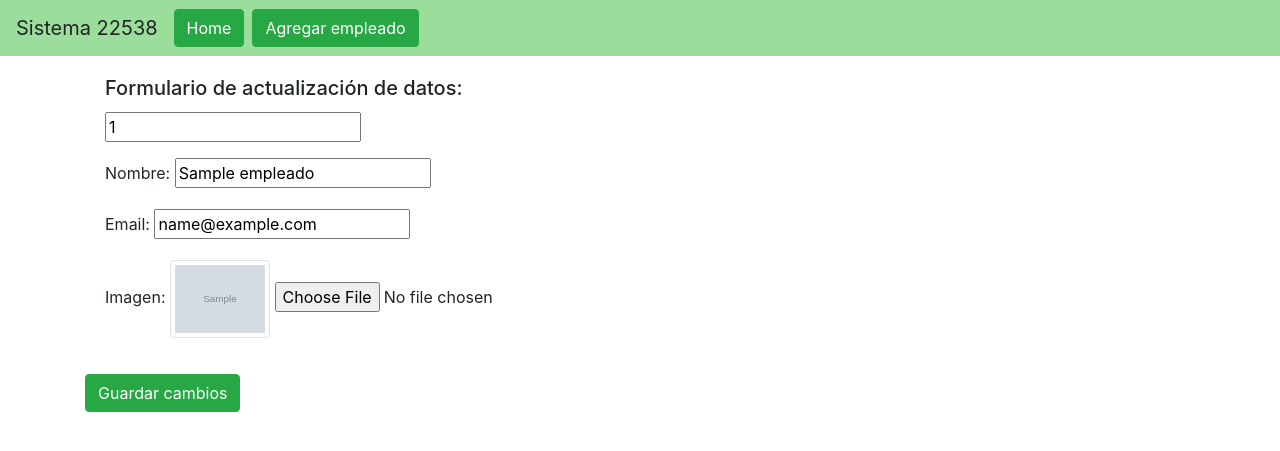
After one commit to Denise-E/Sistema_comision22538, a Flask app: page /edit/1 in a window 1280 px wide. The commit adds this page. Shown: the top 451 px of the page. Run offline with Flask 2, Linux system fonts and the light colour scheme; tables that the repository leaves empty or names only in its code hold one stand-in row (values such as "Sample post"); grey boxes marked "Sample" are stand-in pictures; some libraries are stand-ins or nearby versions.

Commit message:
Finalizando CRUD

```diff
--- a/app.py
+++ b/app.py
@@ -1,7 +1,8 @@
 from flask import Flask;
-from flask import render_template, request, redirect;
+from flask import render_template, request, redirect, send_from_directory, url_for;
 from flaskext.mysql import MySQL;
 from datetime import datetime;
+import os;
 
 app = Flask(__name__);
 
@@ -11,6 +12,13 @@ app.config['MYSQL_DATABASE_USER'] = 'root'
 app.config['MYSQL_DATABASE_PASSWORD'] = ''
 app.config['MYSQL_DATABASE_DB'] = 'sistema22538'
 mysql.init_app(app)
+
+CARPETA = os.path.join("uploads")
+app.config["CARPETA"] = CARPETA;
+
+@app.route("/uploads/<nombreImg>")
+def uploads(nombreImg):
+    return send_from_directory(app.config["CARPETA"], nombreImg)
 
 
 @app.route('/')
@@ -50,16 +58,63 @@ def storage():
     conn.commit();
 
     return redirect('/')
+    #return render_template("empleados/index.html")
 
 @app.route('/destroy/<int:id>')
 def destroy(id):
-    sql = "DELETE FROM empleados WHERE id=%s";
     conn = mysql.connect();
     cursor = conn.cursor();
+
+    cursor.execute("SELECT imagen FROM empleados WHERE id=%s", id)
+    imagen = cursor.fetchall();
+    os.remove(os.path.join(app.config["CARPETA"], imagen[0][0]))
+
+    sql = "DELETE FROM empleados WHERE id=%s";
     cursor.execute(sql,id)
     conn.commit();
     return redirect('/');
 
+@app.route("/edit/<int:id>")
+def edit(id):
+    conn = mysql.connect();
+    cursor = conn.cursor();
+    cursor.execute("SELECT * FROM empleados WHERE id=%s", id)
+    empleado = cursor.fetchall()
+    conn.commit();
+    return render_template("empleados/edit.html", empleado = empleado)
+
+@app.route("/modify", methods=["POST"])
+def modify():
+    nombre = request.form['nombreValue']
+    email = request.form['emailValue']
+    imagen = request.files['fileValue']
+    id = request.form["idValue"]
+
+    conn = mysql.connect();
+    cursor = conn.cursor();
+
+    nuevoNombreImg = '';
+
+    if imagen.filename != '':
+        now = datetime.now();
+        moment = now.strftime('%Y%M%S');
+        nuevoNombreImg = moment + "-" + imagen.filename;
+        imagen.save('uploads/'+nuevoNombreImg)
+
+        cursor.execute("SELECT imagen FROM empleados WHERE id=%s", id)
+        imagen = cursor.fetchall();
+        os.remove(os.path.join(app.config["CARPETA"], imagen[0][0]))
+
+        cursor.execute("UPDATE empleados SET imagen=%s WHERE id=%s",(nuevoNombreImg,id))
+        conn.commit();
+
+    sql = "UPDATE empleados SET nombre=%s, email=%s WHERE id=%s"
+
+    cursor.execute(sql,(nombre,email,id));
+    conn.commit();
+
+    return redirect("/")
+
 
 if __name__ == '__main__':
     app.run(debug=True);
--- a/templates/empleados/create.html
+++ b/templates/empleados/create.html
@@ -1,3 +1,5 @@
+{% include "header.html" %}
+
 <form method="post" action="/storage" enctype="multipart/form-data">
 
     <div class="card-body">
@@ -25,3 +27,5 @@
     <button type="submit" class="btn btn-success">Enviar</button>
 
 </form>
+
+{% include "footer.html" %}
--- /dev/null
+++ b/templates/empleados/edit.html
@@ -0,0 +1,35 @@
+{% include "header.html" %}
+
+{% for e in empleado %}
+<form method="post" action="/modify" enctype="multipart/form-data">
+
+    <div class="card-body">
+        <h5 class="card-title">Formulario de actualización de datos: </h5>
+
+        <p class="card-text">
+            <input type="text" value="{{e[0]}}" name="idValue">
+
+            <div class="form-group">
+                <label for="">Nombre:</label>
+                <input type="text" name="nombreValue" id="nombreValue" value="{{e[1]}}">
+            </div>
+
+            <div class="form-group">
+                <label for="">Email:</label>
+                <input type="text" name="emailValue" id="emailValue" value="{{e[2]}}">
+            </div>
+
+            <div class="form-group">
+                <label for="">Imagen:</label>
+                <img src="{{url_for('uploads', nombreImg=e[3])}}" alt="" class="img-thumbnail" width="100">
+                <input type="file" name="fileValue" id="fileValue">
+            </div>
+        </p>
+    </div>
+
+    <button type="submit" class="btn btn-success">Guardar cambios</button>
+
+</form>
+{% endfor %}
+
+{% include "footer.html" %}
--- /dev/null
+++ b/templates/footer.html
@@ -0,0 +1,6 @@
+    </div>
+
+    <footer></footer>
+
+</body>
+</html>
--- /dev/null
+++ b/templates/header.html
@@ -0,0 +1,27 @@
+<!DOCTYPE html>
+<html lang="en">
+<head>
+    <meta charset="UTF-8">
+    <meta name="viewport" content="width=device-width, initial-scale=1.0">
+    <link rel="stylesheet" href="https://maxcdn.bootstrapcdn.com/bootstrap/4.0.0/css/bootstrap.min.css">
+    <title>Document</title>
+</head>
+<body>
+    <nav class="navbar navbar-expand-lg" style="background-color:rgba(56, 187, 56, 0.5) ;">
+        <a class="navbar-brand">Sistema 22538</a>
+        <button class="navbar-toggler" data-target="#my-nav" data-toggle="collapse" aria-controls="my-nav" aria-expanded="false" aria-label="Toggle navigation">
+            <span class="navbar-toggler-icon"></span>
+        </button>
+        <div id="my-nav" class="collapse navbar-collapse">
+            <ul class="navbar-nav mr-auto">
+                <li class="nav-item ">
+                    <a class="btn btn-success" href="{{url_for('main')}}">Home</a>
+                </li>
+                <li class="nav-item">
+                    <a class="btn btn-success " href="{{url_for('create')}}" style="margin-left: .5rem;">Agregar empleado</a>
+                </li>
+            </ul>
+        </div>
+    </nav>
+
+    <div class="container">
```
Also changed, not shown: templates/empleados/index.html (+8 -13 lines), uploads/20220140-imagen1.jpg (renamed from uploads/20221702-imagen1.jpg), uploads/20220354-imagen4.jpg (added).
